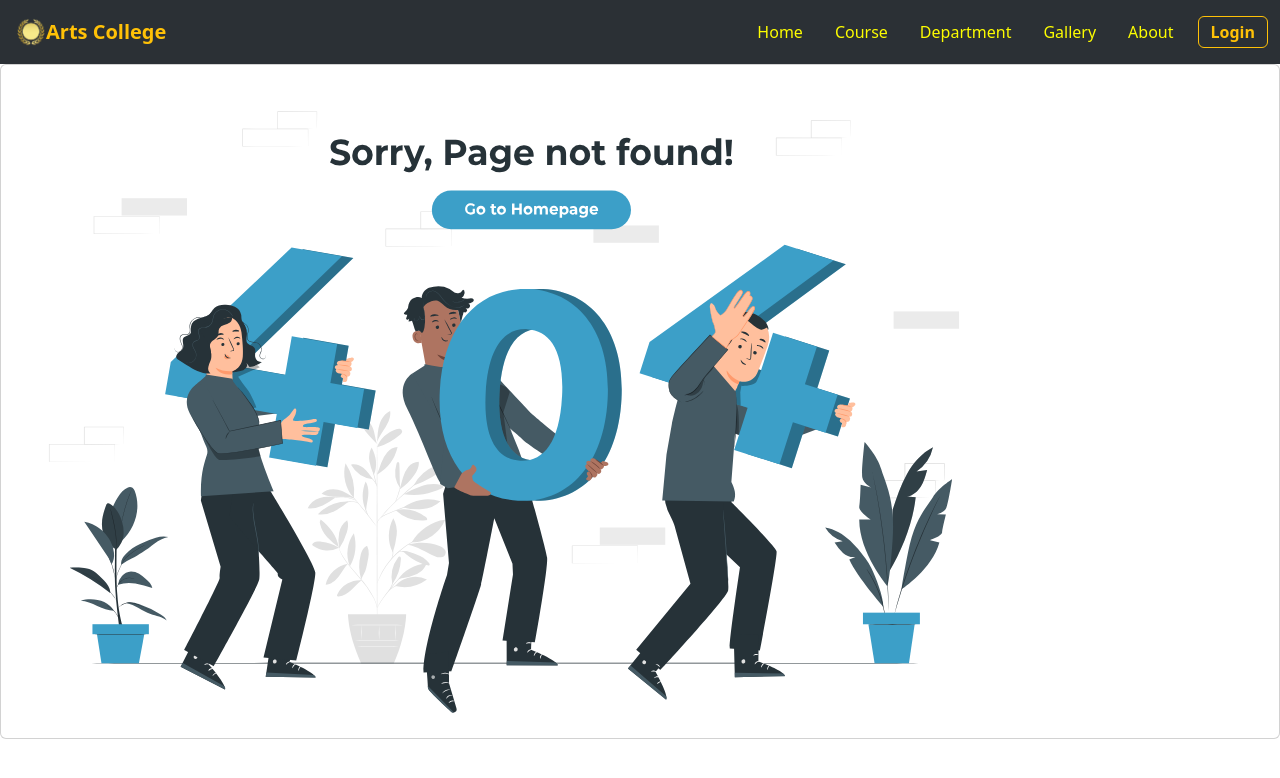
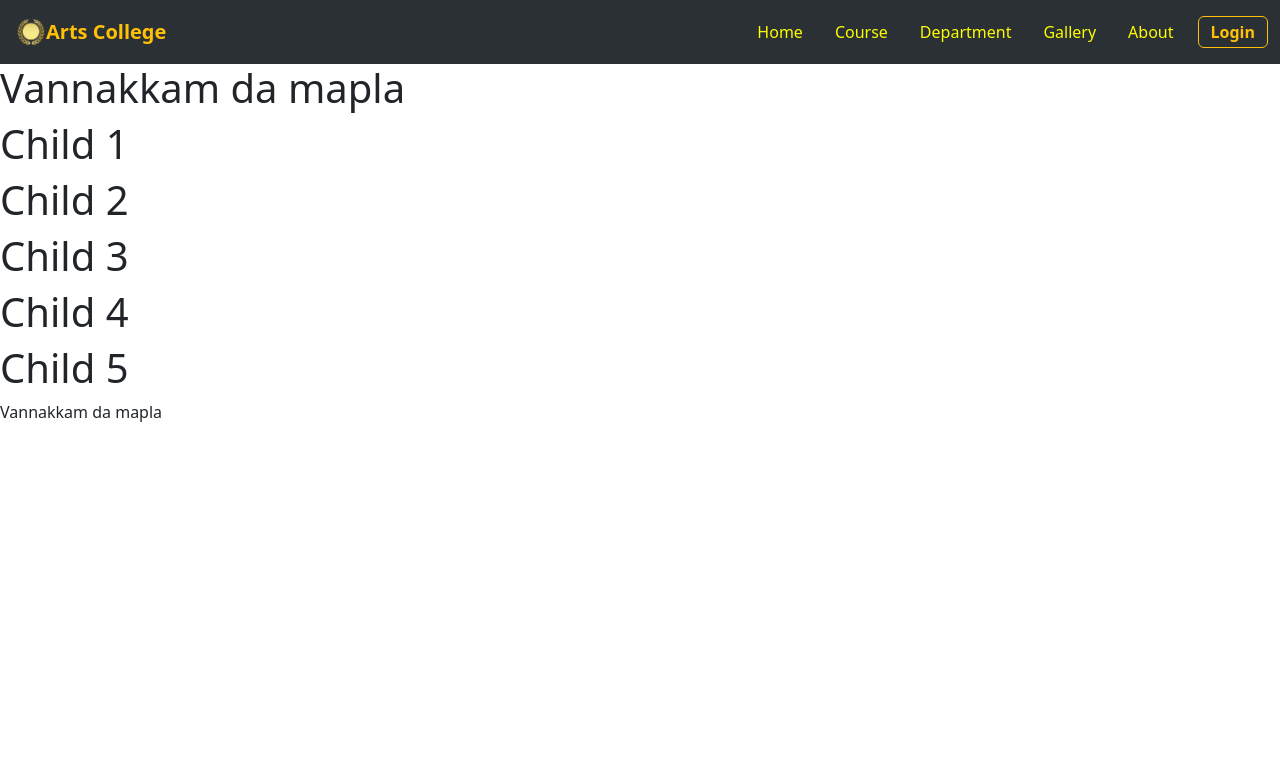
Before and after one commit to keppuraja3/College_Management, a React (Vite) app: page /useContext in a window 1280 px wide. Shown: the top 778 px of the page. Built offline with nearby package versions, Linux system fonts and the light colour scheme.

Commit message:
fix: (usermanagement form two time fixed)

```diff
--- a/src/Admin/Students.jsx
+++ b/src/Admin/Students.jsx
@@ -393,6 +393,7 @@ function Students() {
                           placeholder="Enter student name"
                           onChange={addstuData}
                           value={stuData.stuName}
+                          autoFocus
                         />
                         <div className=" text-danger text-start ">
                           {nameError}
--- a/src/Admin/UserManagement.jsx
+++ b/src/Admin/UserManagement.jsx
@@ -1,12 +1,11 @@
 import React, { useEffect, useState } from "react";
+import { Link, useNavigate } from "react-router-dom";
+import { MdDelete, MdEdit } from "react-icons/md";
 import axios from "axios";
-import { MdDelete, MdEdit } from "react-icons/md";
-
 import Table from "react-bootstrap/Table";
 import Modal from "react-bootstrap/Modal";
 import Button from "react-bootstrap/Button";
 import Badge from "react-bootstrap/Badge";
-import { Link, useNavigate } from "react-router-dom";
 import Col from "react-bootstrap/Col";
 import Row from "react-bootstrap/Row";
 import Form from "react-bootstrap/Form";
@@ -71,7 +70,7 @@ function UserManagement() {
   //user input validation checking variables---
   const [userValid, setUserValid] = useState(false);
   const [emailValid, setEmailValid] = useState(false);
-  const [mobilNoValid, setMobileNoValid] = useState(false);
+  const [mobileNoValid, setMobileNoValid] = useState(false);
   const [roleValid, setRoleValid] = useState(false);
   const [passValid, setPassValid] = useState(false);
 
@@ -84,16 +83,17 @@ function UserManagement() {
 
   useEffect(() => {
     //Post data to the backend after the validation checking---
-    async () => {
+    (async () => {
       if (
         userValid == true &&
         passValid == true &&
         emailValid == true &&
         roleValid == true &&
-        mobilNoValid == true
+        mobileNoValid == true
       ) {
         if (userData.id) {
-          const result = await axios
+          console.log("Update");
+          await axios
             .post(
               `http://localhost:3030/updateUserById/${userData.id}`,
               userData
@@ -105,7 +105,9 @@ function UserManagement() {
               return err;
             });
         } else {
-          const result = await axios
+          console.log("Add");
+
+          await axios
             .post("http://localhost:3030/addUser", userData)
             .then((response) => {
               return response.data;
@@ -123,8 +125,9 @@ function UserManagement() {
         setRoleValid(false);
         setPassValid(false);
       }
-    };
-  }, [userValid, emailValid, mobilNoValid, roleValid, passValid]);
+    })();
+  }, [userValid, passValid, emailValid, roleValid, mobileNoValid]);
+
   //Register form validation and get data from backend---
   const handleSubmit = async (event) => {
     event.preventDefault();
@@ -326,6 +329,7 @@ function UserManagement() {
                           placeholder="Enter user name"
                           onChange={addUserData}
                           value={userData.userName}
+                          autoFocus
                         />
                         <div className=" text-danger text-start ">
                           {userError}
--- a/src/App.jsx
+++ b/src/App.jsx
@@ -35,6 +35,7 @@ import "./assets/Css/Home.css";
 import "./assets/Css/Style.css";
 import "./Admin/Css/Admin.css";
 import DepartmentDetails from "./DepartmentDetails";
+import UseContextPage from "./UseContextPage";
 function App() {
   const [screenLoading, setScreenLoading] = useState(false);
 
@@ -72,6 +73,7 @@ function App() {
           <Route path="about" element={<About />} />
           <Route path="*" element={<PageNotFound />} />
           <Route path="searchparam" element={<SearchParam />}></Route>
+          <Route path="useContext" element={<UseContextPage />}></Route>
         </Route>
 
         <Route path="/admin" element={<Admin />}>
--- /dev/null
+++ b/src/UseContextPage.jsx
@@ -0,0 +1,60 @@
+import React, { createContext, useContext, useState } from "react";
+
+const UserContent = createContext();
+
+function UseContextPage() {
+  const [name, setName] = useState("Vannakkam da mapla");
+
+  return (
+    <>
+      <UserContent.Provider value={name}>
+        <h1>{name}</h1>
+        <Child1></Child1>
+      </UserContent.Provider>
+    </>
+  );
+}
+
+function Child1() {
+  return (
+    <>
+      <h1>Child 1</h1>
+      <Child2></Child2>
+    </>
+  );
+}
+function Child2() {
+  return (
+    <>
+      <h1>Child 2</h1>
+      <Child3></Child3>
+    </>
+  );
+}
+function Child3() {
+  return (
+    <>
+      <h1>Child 3</h1>
+      <Child4></Child4>
+    </>
+  );
+}
+function Child4() {
+  return (
+    <>
+      <h1>Child 4</h1>
+      <Child5></Child5>
+    </>
+  );
+}
+function Child5() {
+  const r = useContext(UserContent);
+  return (
+    <>
+      <h1>Child 5</h1>
+      <p>{r}</p>
+    </>
+  );
+}
+
+export default UseContextPage;
```
